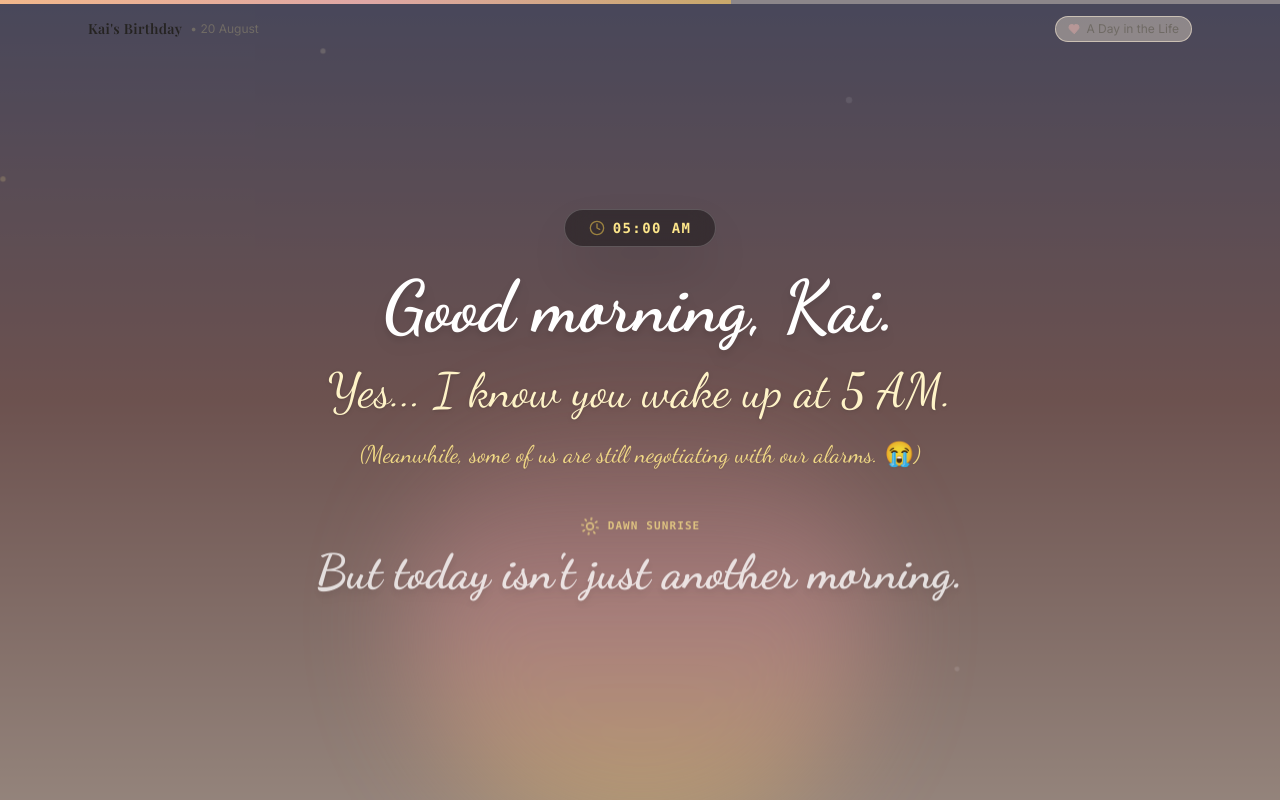
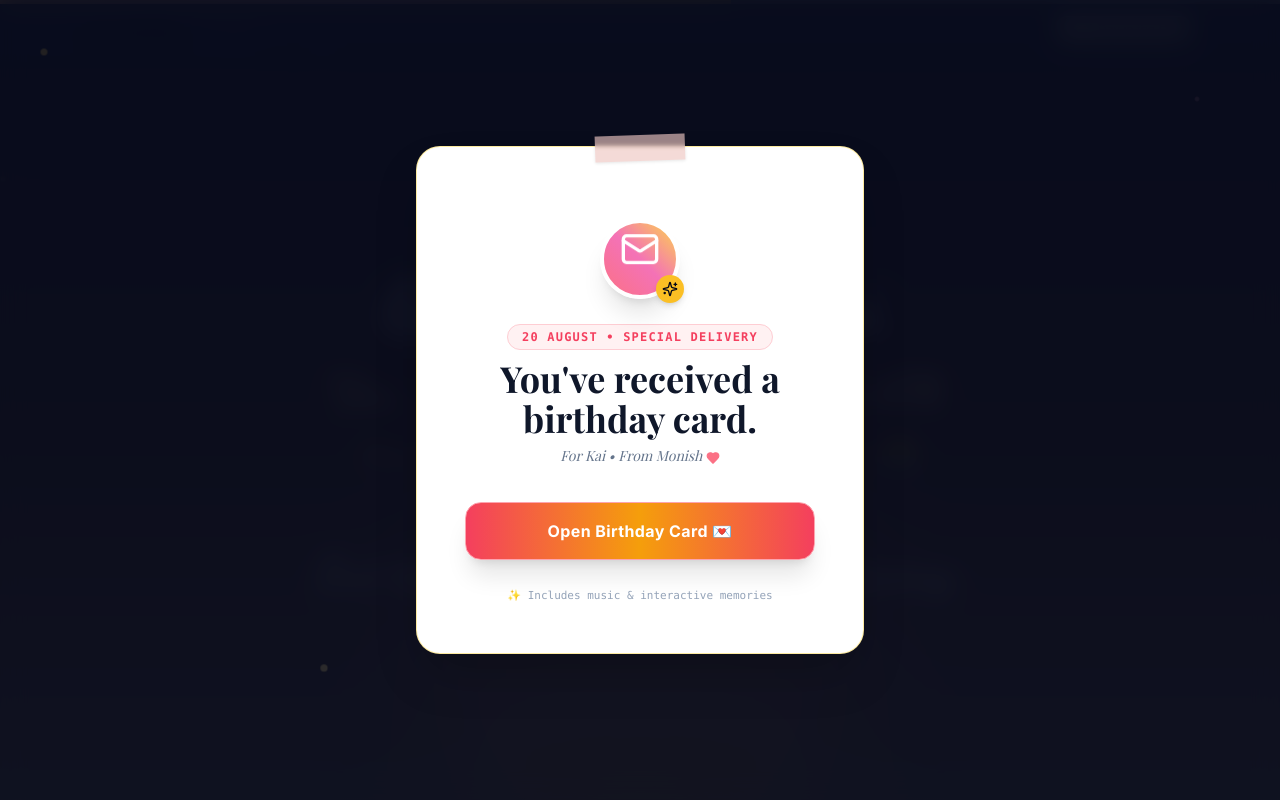
Before and after one commit to MonishStark/kaibday, a React (Vite) app: page / in a window 1280 px wide. Shown: the top 800 px of the page. Built offline with nearby package versions, Linux system fonts and the light colour scheme; a web font is replaced by a local one.

Commit message:
Add Welcome Envelope Modal to grant browser audio permission and guarantee song playback on open

```diff
--- a/src/App.tsx
+++ b/src/App.tsx
@@ -1,6 +1,7 @@
 import React, { useState, useEffect, useRef } from 'react';
 import { Navbar } from './components/Navbar';
 import { CinematicLyrics } from './components/CinematicLyrics';
+import { WelcomeModal } from './components/WelcomeModal';
 import { soundFx } from './utils/sound';
 import { IntroScene } from './components/scenes/01_IntroScene';
 import { CoffeeScene } from './components/scenes/02_CoffeeScene';
@@ -16,21 +17,23 @@ import { FriendshipScene } from './components/scenes/11_FriendshipScene';
 import { LetterScene } from './components/scenes/12_LetterScene';
 import { WishScene } from './components/scenes/13_WishScene';
 import { FinalNightScene } from './components/scenes/14_FinalNightScene';
+import { AnimatePresence } from 'framer-motion';
 
 export function App() {
+  const [showModal, setShowModal] = useState(true);
   const [currentChapter, setCurrentChapter] = useState(1);
   const totalChapters = 14;
   const audioRef = useRef<HTMLAudioElement | null>(null);
 
-  // Initialize soundFx and attempt immediate playback on page mount!
+  // Bind audio element to soundFx engine
   useEffect(() => {
     soundFx.initAudioElement();
-    if (audioRef.current) {
-      audioRef.current.play().catch((err) => {
-        console.warn('DOM Audio Autoplay notice:', err);
-      });
-    }
   }, []);
+
+  const handleOpenCard = () => {
+    setShowModal(false);
+    soundFx.restartBirthdaySong();
+  };
 
   const scrollToChapter = (chapterNum: number) => {
     setCurrentChapter(chapterNum);
@@ -76,13 +79,16 @@ export function App() {
   return (
     <div className="relative min-h-screen bg-kai-cream text-kai-charcoal font-sans selection:bg-kai-blush selection:text-kai-charcoal">
 
-      {/* Native HTML Audio Element for React DOM AutoPlay */}
+      {/* Welcome Envelope Modal */}
+      <AnimatePresence>
+        {showModal && <WelcomeModal onOpen={handleOpenCard} />}
+      </AnimatePresence>
+
+      {/* Native HTML Audio Element for React DOM Playback */}
       <audio
         ref={audioRef}
         id="kai-birthday-song-audio"
         src="/song/Happy Birthday, Kai.mp3"
-        autoPlay
-        playsInline
         preload="auto"
         className="hidden"
       />
--- /dev/null
+++ b/src/components/WelcomeModal.tsx
@@ -0,0 +1,86 @@
+import React from 'react';
+import { motion } from 'framer-motion';
+import { Mail, Sparkles, Heart } from 'lucide-react';
+import { soundFx } from '../utils/sound';
+
+interface WelcomeModalProps {
+  onOpen: () => void;
+}
+
+export const WelcomeModal: React.FC<WelcomeModalProps> = ({ onOpen }) => {
+  const handleOpenCard = () => {
+    soundFx.playClick();
+    soundFx.restartBirthdaySong();
+    onOpen();
+  };
+
+  return (
+    <motion.div
+      initial={{ opacity: 0 }}
+      animate={{ opacity: 1 }}
+      exit={{ opacity: 0, scale: 0.95 }}
+      transition={{ duration: 0.5 }}
+      className="fixed inset-0 z-[100] bg-slate-950/90 backdrop-blur-md p-4 flex items-center justify-center select-none"
+    >
+      {/* Background Subtle Sparkle Ornaments */}
+      <div className="absolute inset-0 pointer-events-none opacity-30">
+        <div className="absolute top-12 left-10 w-2 h-2 bg-amber-300 rounded-full animate-twinkle" />
+        <div className="absolute top-24 right-20 w-1.5 h-1.5 bg-rose-300 rounded-full animate-twinkle" style={{ animationDelay: '1s' }} />
+        <div className="absolute bottom-32 left-1/4 w-2 h-2 bg-amber-200 rounded-full animate-twinkle" style={{ animationDelay: '2s' }} />
+      </div>
+
+      {/* Opening Envelope Card */}
+      <motion.div
+        initial={{ scale: 0.88, y: 20 }}
+        animate={{ scale: 1, y: 0 }}
+        transition={{ type: 'spring', stiffness: 300, damping: 25 }}
+        className="bg-white rounded-3xl p-8 sm:p-12 max-w-md w-full text-center shadow-2xl relative border border-amber-200/80 space-y-6"
+      >
+        {/* Washi Tape */}
+        <div className="washi-tape -top-3 left-1/2 -translate-x-1/2 -rotate-2 bg-pink-200/90" />
+
+        {/* Envelope & Wax Seal Graphic */}
+        <div className="relative inline-block">
+          <div className="w-20 h-20 bg-gradient-to-tr from-rose-400 via-pink-400 to-amber-300 rounded-full flex items-center justify-center shadow-xl mx-auto border-4 border-white">
+            <Mail className="w-10 h-10 text-white animate-bounce" />
+          </div>
+          <div className="absolute -bottom-1 -right-1 bg-amber-400 text-slate-950 p-1.5 rounded-full shadow-md">
+            <Sparkles className="w-4 h-4" />
+          </div>
+        </div>
+
+        {/* Header Text */}
+        <div className="space-y-2">
+          <span className="text-xs font-mono font-bold uppercase tracking-widest text-rose-500 bg-rose-50 px-3.5 py-1 rounded-full border border-rose-200 inline-block">
+            20 AUGUST • SPECIAL DELIVERY
+          </span>
+
+          <h2 className="text-3xl sm:text-4xl font-serif font-extrabold text-slate-900 leading-tight">
+            You've received a birthday card.
+          </h2>
+
+          <p className="text-sm font-serif italic text-slate-500">
+            For Kai • From Monish <Heart className="w-3.5 h-3.5 fill-rose-400 text-rose-400 inline" />
+          </p>
+        </div>
+
+        {/* Action Button to Open Card & Play Song */}
+        <div className="pt-3">
+          <motion.button
+            whileHover={{ scale: 1.05 }}
+            whileTap={{ scale: 0.96 }}
+            onClick={handleOpenCard}
+            className="w-full py-4 bg-gradient-to-r from-rose-500 via-amber-500 to-rose-500 text-white font-extrabold rounded-2xl text-base tracking-wide shadow-xl hover:shadow-2xl transition-all cursor-pointer flex items-center justify-center gap-2 border border-rose-300"
+          >
+            <span>Open Birthday Card 💌</span>
+          </motion.button>
+        </div>
+
+        <p className="text-[11px] font-mono text-slate-400 pt-1">
+          ✨ Includes music & interactive memories
+        </p>
+
+      </motion.div>
+    </motion.div>
+  );
+};
```
Also changed, not shown: 5 other files (tests, documents, lock files or other folders).
